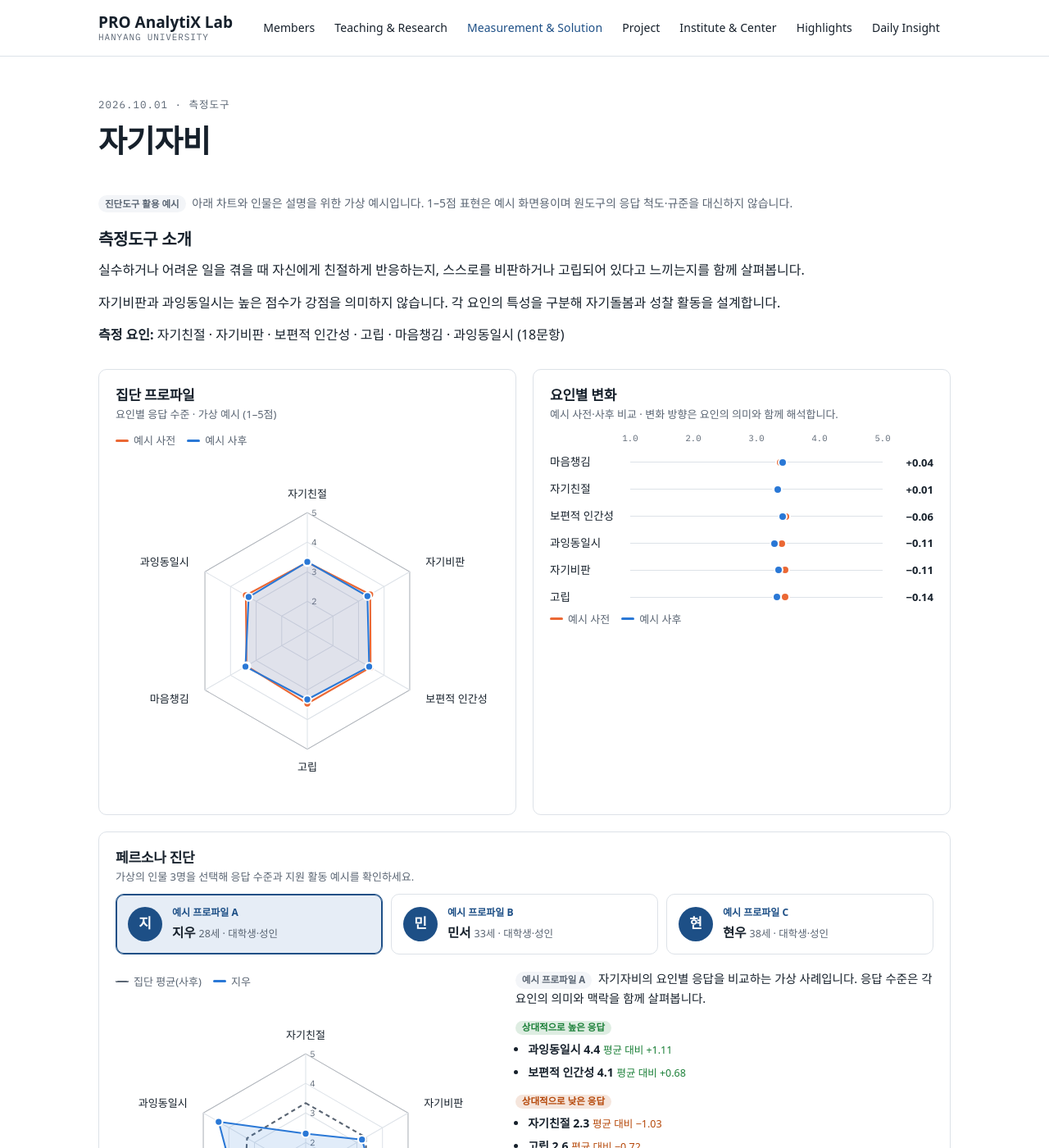
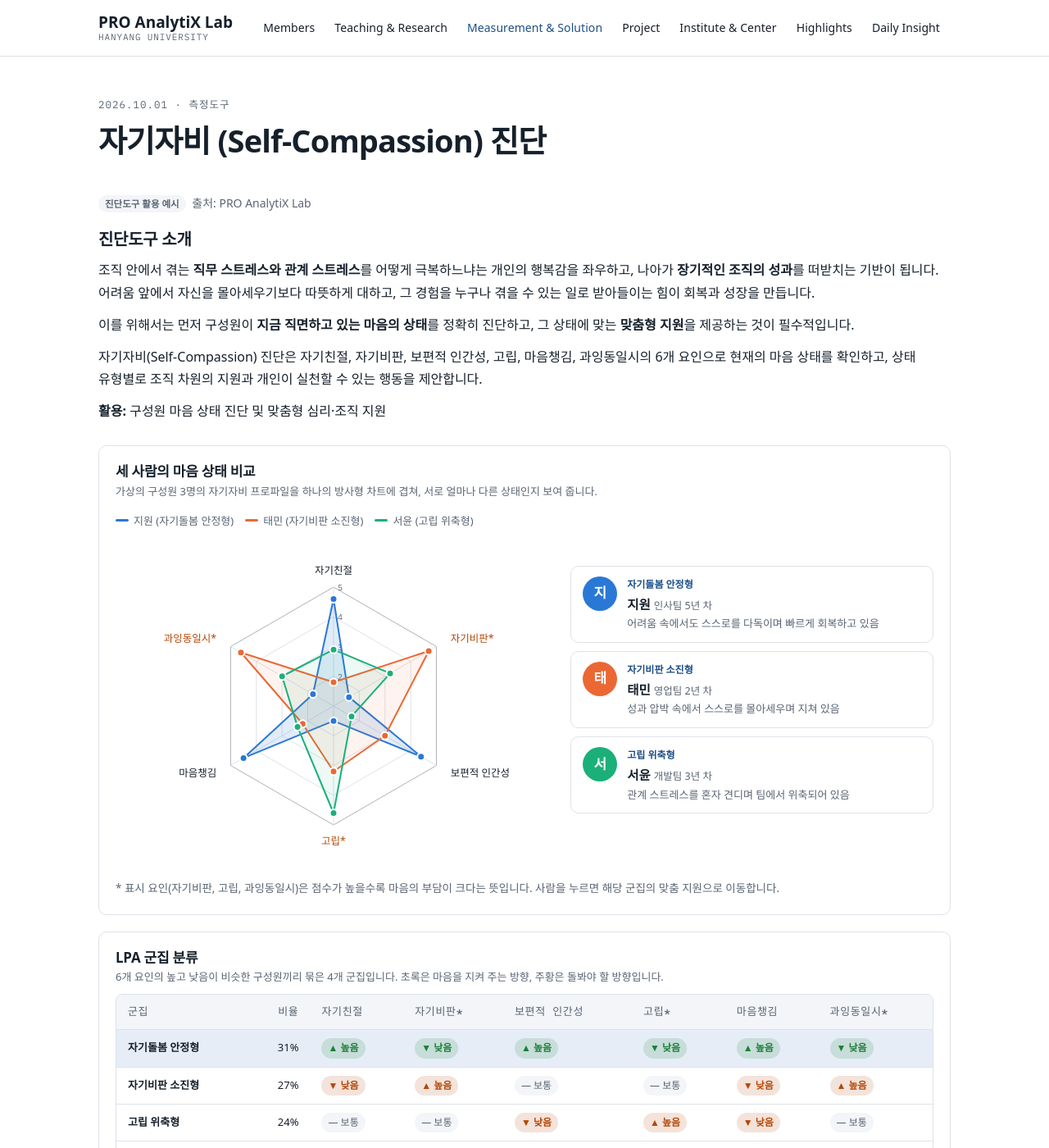
Before and after one commit to drsprolab/drsprolab.github.io, a Jekyll site: the page built from _posts/2026-10-01-self-compassion-report.md, in a window 1280 px wide and 1400 px high. Shown: the whole window at 82% size. Built offline with Jekyll 4.4.1, drawn with Linux system fonts in a browser that asks for light colours; some web fonts are replaced; some of the changed text lies outside the part shown.

Commit message:
Measurement: 자기자비를 '자기자비 (Self-Compassion) 진단'으로 재구성
- 직무·관계 스트레스 극복이 개인의 행복감과 장기적 조직 성과의 기반이라는 관점으로 소개
- 세 페르소나를 하나의 방사형 차트에 겹쳐 극명하게 다른 마음 상태 비교
- LPA 4개 군집의 요인 조합(높음/보통/낮음) 표와 군집별 조직 지원·개인 행동 조언
- References에 APA 양식과 Crossref로 확인한 DOI 추가

Co-Authored-By: Claude Opus 5.5 <noreply@anthropic.com>

```diff
--- a/_posts/2026-10-01-self-compassion-report.md
+++ b/_posts/2026-10-01-self-compassion-report.md
@@ -1,19 +1,52 @@
 ---
-layout: "post"
-title: "자기자비"
-category: "측정도구"
+layout: post
+title: "자기자비 (Self-Compassion) 진단"
+category: 측정도구
 wide: true
 measurement_order: 6
-measurement_target: "대학생·성인"
-measurement_factors: "6개 요인 · 18문항"
-measurement_summary: "어려움을 겪을 때 자신을 대하는 태도와 감정을 바라보는 방식을 살펴봅니다."
-measurement_id: "self-compassion"
-measurement_intro: "실수하거나 어려운 일을 겪을 때 자신에게 친절하게 반응하는지, 스스로를 비판하거나 고립되어 있다고 느끼는지를 함께 살펴봅니다."
-measurement_interpretation: "자기비판과 과잉동일시는 높은 점수가 강점을 의미하지 않습니다. 각 요인의 특성을 구분해 자기돌봄과 성찰 활동을 설계합니다."
-measurement_factor_names: ["자기친절", "자기비판", "보편적 인간성", "고립", "마음챙김", "과잉동일시"]
-measurement_item_count: 18
-measurement_references: ["배재현, 송지훈, 홍소정 (2024). 한국판 자기자비 상태 측정도구의 타당화 연구: 대학생과 성인을 중심으로. 사회과학연구, 17(2), 7–45.", "Neff, K. D., Tóth-Király, I., Knox, M. C., Kuchar, A., & Davidson, O. (2021). The development and validation of the State Self-Compassion Scale (long- and short form). Mindfulness, 12(1), 121–140."]
-measurement_source: "https://docs.google.com/spreadsheets/d/1twM_INCFhfnc6V8ULp8BNrog4v_2Rf6F/edit?gid=1468569285#gid=1468569285"
+measurement_badge: 마음 상태 진단
+measurement_target: 조직 구성원
+measurement_factors: 6개 요인 · 18문항
+measurement_summary: 구성원이 지금 직면한 마음의 상태를 진단하고, 직무·관계 스트레스를 극복할 수 있도록 맞춤형 지원을 제안합니다.
+measurement_use: 구성원 마음 상태 진단 및 맞춤형 심리·조직 지원
 ---
 
-{% include measurement-report.html %}
+<p class="report-source"><span class="chip">진단도구 활용 예시</span> 출처: PRO AnalytiX Lab</p>
+
+<div class="report-intro">
+  <h2>진단도구 소개</h2>
+  <p>조직 안에서 겪는 <strong>직무 스트레스와 관계 스트레스</strong>를 어떻게 극복하느냐는 개인의 행복감을 좌우하고, 나아가 <strong>장기적인 조직의 성과</strong>를 떠받치는 기반이 됩니다. 어려움 앞에서 자신을 몰아세우기보다 따뜻하게 대하고, 그 경험을 누구나 겪을 수 있는 일로 받아들이는 힘이 회복과 성장을 만듭니다.</p>
+  <p>이를 위해서는 먼저 구성원이 <strong>지금 직면하고 있는 마음의 상태</strong>를 정확히 진단하고, 그 상태에 맞는 <strong>맞춤형 지원</strong>을 제공하는 것이 필수적입니다.</p>
+  <p>자기자비(Self-Compassion) 진단은 자기친절, 자기비판, 보편적 인간성, 고립, 마음챙김, 과잉동일시의 6개 요인으로 현재의 마음 상태를 확인하고, 상태 유형별로 조직 차원의 지원과 개인이 실천할 수 있는 행동을 제안합니다.</p>
+  <p><strong>활용:</strong> 구성원 마음 상태 진단 및 맞춤형 심리·조직 지원</p>
+</div>
+
+<div class="report" id="sc-report" data-src="{{ '/assets/data/sc-profiles.json' | relative_url }}">
+  <section class="panel">
+    <h2 class="panel-title">세 사람의 마음 상태 비교</h2>
+    <p class="panel-sub">가상의 구성원 3명의 자기자비 프로파일을 하나의 방사형 차트에 겹쳐, 서로 얼마나 다른 상태인지 보여 줍니다.</p>
+    <div class="sc-compare">
+      <div><div class="legend" id="sc-legend"></div><div class="radar-box" id="sc-radar"></div></div>
+      <div class="sc-persona-list" id="sc-persona-list"></div>
+    </div>
+    <p class="lvr-note">* 표시 요인(자기비판, 고립, 과잉동일시)은 점수가 높을수록 마음의 부담이 크다는 뜻입니다. 사람을 누르면 해당 군집의 맞춤 지원으로 이동합니다.</p>
+  </section>
+
+  <section class="panel">
+    <h2 class="panel-title">LPA 군집 분류</h2>
+    <p class="panel-sub">6개 요인의 높고 낮음이 비슷한 구성원끼리 묶은 4개 군집입니다. 초록은 마음을 지켜 주는 방향, 주황은 돌봐야 할 방향입니다.</p>
+    <div id="sc-pattern"></div>
+  </section>
+
+  <section class="panel persona-panel" id="sc-solution-panel">
+    <h2 class="panel-title">군집별 맞춤 지원</h2>
+    <p class="panel-sub">군집을 누르면 상태 설명, 조직 내 지원 요소, 현 상태를 극복하는 데 도움이 되는 행동 조언이 나옵니다.</p>
+    <div class="persona-cards lm-cards" id="sc-clusters" role="tablist" aria-label="군집 선택"></div>
+    <div class="persona-result" id="sc-solution" role="tabpanel" aria-live="polite"></div>
+  </section>
+</div>
+<div class="viz-tip" id="sc-tip" role="tooltip" hidden></div>
+
+<script src="{{ '/assets/js/sc-report.js' | relative_url }}?v={{ site.time | date: '%s' }}" defer></script>
+
+<div class="report-intro"><h2>References</h2><div class="references"><p>배재현, 송지훈, 홍소정 (2024). 한국판 자기자비 상태 측정도구의 타당화 연구: 대학생과 성인을 중심으로. <em>사회과학연구, 17</em>(2), 7–45.</p><p>Neff, K. D., Tóth-Király, I., Knox, M. C., Kuchar, A., &amp; Davidson, O. (2021). The development and validation of the State Self-Compassion Scale (long- and short form). <em>Mindfulness, 12</em>(1), 121–140. https://doi.org/10.1007/s12671-020-01505-4</p></div><p>세 사람과 군집 점수는 모두 LPA 결과를 설명하기 위한 가상 예시입니다.</p></div>
--- a/assets/css/style.css
+++ b/assets/css/style.css
@@ -827,3 +827,19 @@ tfoot td { font-weight: 600; border-bottom: 0; }
 /* APA References: 내어쓰기 */
 .references { display: grid; gap: 8px; font-size: 14px; line-height: 1.65; }
 .references p { margin: 0; padding-left: 2em; text-indent: -2em; overflow-wrap: anywhere; max-width: none; }
+
+/* ---- 자기자비 진단 ---- */
+.sc-compare { display: grid; grid-template-columns: minmax(0, 1.2fr) minmax(0, 1fr); gap: 24px; align-items: center; }
+@media (max-width: 860px) { .sc-compare { grid-template-columns: 1fr; } }
+.sc-persona-list { display: grid; gap: 10px; }
+.sc-pcard { all: unset; box-sizing: border-box; display: flex; gap: 12px; align-items: flex-start; padding: 12px 14px; border: 1px solid var(--line); border-radius: 10px; cursor: pointer; }
+.sc-pcard:hover { border-color: var(--accent); }
+.sc-pcard:focus-visible { outline: 2px solid var(--accent); outline-offset: 2px; }
+.sc-state { font-size: 13px; color: var(--muted); line-height: 1.5; }
+.sc-av-s1 { background: var(--series-1); } .sc-av-s2 { background: var(--series-2); } .sc-av-s3 { background: var(--series-3); } .sc-av-s4 { background: var(--series-4); }
+.sc-pattern td, .sc-pattern th { white-space: nowrap; font-size: 13px; }
+.sc-pattern tr[data-pid] { cursor: pointer; }
+.sc-pattern tr.is-sel td { background: var(--accent-soft); }
+.sc-cell { display: inline-block; padding: 2px 8px; border-radius: 999px; background: var(--tint); color: var(--muted); font-size: 12px; }
+.sc-cell.good { background: color-mix(in srgb, var(--good) 15%, transparent); color: var(--good); font-weight: 600; }
+.sc-cell.bad { background: color-mix(in srgb, var(--warn) 15%, transparent); color: var(--warn); font-weight: 600; }
--- /dev/null
+++ b/assets/data/sc-profiles.json
@@ -0,0 +1,158 @@
+{
+ "note": "가상의 예시 데이터입니다.",
+ "factors": [
+  "자기친절",
+  "자기비판",
+  "보편적 인간성",
+  "고립",
+  "마음챙김",
+  "과잉동일시"
+ ],
+ "negative": [
+  "자기비판",
+  "고립",
+  "과잉동일시"
+ ],
+ "profiles": [
+  {
+   "id": "P1",
+   "name": "자기돌봄 안정형",
+   "share": 0.31,
+   "mean": [
+    4.4,
+    1.98,
+    4.2,
+    1.9,
+    4.36,
+    1.97
+   ],
+   "summary": "어려운 일을 겪어도 스스로를 다정하게 대하고, 누구나 실수할 수 있다고 받아들입니다. 감정을 한 걸음 떨어져 바라볼 수 있어 직무·관계 스트레스에서 회복이 빠릅니다.",
+   "org": [
+    "동료 지지 모임의 리더나 멘토 역할을 맡겨 회복 경험을 조직에 나누기",
+    "높은 회복력이 과도한 업무 배정으로 이어지지 않도록 업무량 점검"
+   ],
+   "self": [
+    "지금의 자기돌봄 습관(휴식, 감정 기록 등)을 꾸준히 유지하기",
+    "힘들어하는 동료에게 판단 없이 들어 주는 대화 상대 되어 주기"
+   ],
+   "n": 22
+  },
+  {
+   "id": "P2",
+   "name": "자기비판 소진형",
+   "share": 0.27,
+   "mean": [
+    2.31,
+    4.23,
+    3.11,
+    2.98,
+    2.35,
+    4.09
+   ],
+   "summary": "작은 실수에도 스스로를 강하게 비판하고, 부정적인 감정에 깊이 빠져듭니다. 성과에 대한 압박이 클 때 소진으로 이어질 위험이 큽니다.",
+   "org": [
+    "실수를 학습 기회로 다루는 피드백 문화와 관리자 코칭",
+    "직무 스트레스 상담(EAP)과 업무 우선순위 조정 지원"
+   ],
+   "self": [
+    "스스로를 비판하는 생각이 들 때 '친한 동료라면 뭐라고 말해 줄까?' 적어 보기",
+    "하루 5분 호흡이나 감정 이름 붙이기로 감정과 거리 두기 연습"
+   ],
+   "n": 19
+  },
+  {
+   "id": "P3",
+   "name": "고립 위축형",
+   "share": 0.24,
+   "mean": [
+    3.04,
+    3.09,
+    2.08,
+    4.32,
+    2.51,
+    3.21
+   ],
+   "summary": "어려움을 나만 겪는다고 느끼며 혼자 견디려 합니다. 관계 스트레스를 털어놓지 못해 팀 안에서 점점 위축될 수 있습니다.",
+   "org": [
+    "팀 안에 안전하게 어려움을 나눌 수 있는 정기 체크인 시간 마련",
+    "동료 멘토(버디) 연결과 소규모 모임으로 관계망 넓히기"
+   ],
+   "self": [
+    "힘든 일이 있을 때 믿을 만한 동료 한 명에게 먼저 이야기해 보기",
+    "'다른 사람도 이런 경험을 할 수 있다'는 점을 떠올리며 경험 나누기 모임 참여"
+   ],
+   "n": 17
+  },
+  {
+   "id": "P4",
+   "name": "양가 갈등형",
+   "share": 0.18,
+   "mean": [
+    4.07,
+    4.03,
+    3.58,
+    2.35,
+    3.54,
+    3.58
+   ],
+   "summary": "스스로를 다독이려는 마음과 비판하는 마음이 함께 강하게 나타납니다. 상황에 따라 기복이 커서 안정적으로 회복하기 어렵습니다.",
+   "org": [
+    "감정 기복이 큰 시기(평가·마감 등)에 관리자와 짧은 1:1 대화 기회 제공",
+    "마음챙김·자기자비 프로그램 같은 정기 교육 기회 제공"
+   ],
+   "self": [
+    "자기비판과 자기친절이 동시에 떠오를 때 둘 다 적어 보고 균형 찾기",
+    "하루를 마치며 잘한 일 한 가지와 힘들었던 일 한 가지를 함께 기록"
+   ],
+   "n": 12
+  }
+ ],
+ "personas": [
+  {
+   "id": "A",
+   "name": "지원",
+   "role": "인사팀 5년 차",
+   "profile": "P1",
+   "scores": [
+    4.6,
+    1.6,
+    4.4,
+    1.5,
+    4.5,
+    1.8
+   ],
+   "state": "어려움 속에서도 스스로를 다독이며 빠르게 회복하고 있음"
+  },
+  {
+   "id": "B",
+   "name": "태민",
+   "role": "영업팀 2년 차",
+   "profile": "P2",
+   "scores": [
+    1.8,
+    4.7,
+    3.0,
+    3.2,
+    2.2,
+    4.6
+   ],
+   "state": "성과 압박 속에서 스스로를 몰아세우며 지쳐 있음"
+  },
+  {
+   "id": "C",
+   "name": "서윤",
+   "role": "개발팀 3년 차",
+   "profile": "P3",
+   "scores": [
+    2.9,
+    3.2,
+    1.7,
+    4.6,
+    2.4,
+    3.0
+   ],
+   "state": "관계 스트레스를 혼자 견디며 팀에서 위축되어 있음"
+  }
+ ],
+ "n": 70
+}
--- /dev/null
+++ b/assets/js/sc-report.js
@@ -0,0 +1,119 @@
+// 자기자비(Self-Compassion) 진단 리포트: 3명 페르소나 비교 레이더, LPA 군집 패턴, 군집별 맞춤 지원.
+// 데이터: assets/data/sc-profiles.json (가상 예시)
+(function () {
+  var root = document.getElementById('sc-report');
+  if (!root) return;
+  var tip = document.getElementById('sc-tip');
+  var F, NEG, profiles, personas, N, sel = null;
+  var CLS = ['s1', 's2', 's3', 's4'];
+
+  function mean(a) { return a.reduce(function (s, v) { return s + v; }, 0) / a.length; }
+  function f2(v) { return v.toFixed(2); }
+  function esc(s) { return String(s).replace(/[&<>"]/g, function (c) { return { '&': '&amp;', '<': '&lt;', '>': '&gt;', '"': '&quot;' }[c]; }); }
+  function neg(f) { return NEG.indexOf(f) >= 0; }
+  function lvl(v) { return v >= 3.7 ? 'hi' : v <= 2.6 ? 'lo' : 'mid'; }
+
+  function radar(series, label) {
+    var n = F.length, W = 460, H = 410, cx = W / 2, cy = H / 2 + 4, R = 145;
+    function pt(i, v) { var a = -Math.PI / 2 + i * 2 * Math.PI / n, r = R * (v - 1) / 4; return [cx + r * Math.cos(a), cy + r * Math.sin(a)]; }
+    var s = '<svg viewBox="0 0 ' + W + ' ' + H + '" class="radar" role="img" aria-label="' + esc(label) + '">';
+    for (var g = 1; g <= 5; g++) {
+      s += '<polygon points="' + F.map(function (_, i) { return pt(i, g).join(','); }).join(' ') + '" class="rd-grid' + (g === 5 ? ' rd-outer' : '') + '"/>';
+      if (g > 1) { var p0 = pt(0, g); s += '<text x="' + (p0[0] + 5) + '" y="' + (p0[1] + 4) + '" class="rd-tick">' + g + '</text>'; }
+    }
+    F.forEach(function (name, i) {
+      var e = pt(i, 5), l = pt(i, 5.55);
+      s += '<line x1="' + cx + '" y1="' + cy + '" x2="' + e[0] + '" y2="' + e[1] + '" class="rd-axis"/>';
+      var anchor = Math.abs(l[0] - cx) < 8 ? 'middle' : (l[0] > cx ? 'start' : 'end');
+      s += '<text x="' + l[0] + '" y="' + (l[1] + 4) + '" text-anchor="' + anchor + '" class="rd-label' + (neg(name) ? ' rd-burden' : '') + '">' + esc(name) + (neg(name) ? '*' : '') + '</text>';
+    });
+    series.forEach(function (se) { s += '<polygon points="' + se.values.map(function (v, i) { return pt(i, v).join(','); }).join(' ') + '" class="rd-area ' + se.cls + (se.dashed ? ' rd-dashed' : '') + '"/>'; });
+    series.forEach(function (se) {
+      if (se.dashed) return;
+      se.values.forEach(function (v, i) {
+        var p = pt(i, v);
+        s += '<circle cx="' + p[0] + '" cy="' + p[1] + '" r="4.5" class="rd-dot ' + se.cls + '"/>';
+        s += '<circle cx="' + p[0] + '" cy="' + p[1] + '" r="12" class="rd-hit" data-tip="' + esc(se.label + ' · ' + F[i] + ' ' + v.toFixed(1)) + '"/>';
+      });
+    });
+    return s + '</svg>';
+  }
+  function legend(items) {
+    return items.map(function (it) { return '<span class="lg"><span class="lg-key ' + it.cls + (it.dashed ? ' lg-dashed' : '') + '"></span>' + esc(it.label) + '</span>'; }).join('');
+  }
+  function profileOf(id) { return profiles.find(function (p) { return p.id === id; }); }
+
+  // ---------- 1. 페르소나 3명 비교 ----------
+  function renderPersonas() {
+    var series = personas.map(function (p, i) { return { label: p.name + ' (' + profileOf(p.profile).name + ')', values: p.scores, cls: CLS[i] }; });
+    document.getElementById('sc-legend').innerHTML = legend(series);
+    document.getElementById('sc-radar').innerHTML = radar(series, '세 페르소나의 자기자비 상태 비교');
+    document.getElementById('sc-persona-list').innerHTML = personas.map(function (p, i) {
+      var pr = profileOf(p.profile);
+      return '<button type="button" class="sc-pcard" data-pid="' + pr.id + '"><span class="persona-avatar sc-av-' + CLS[i] + '" aria-hidden="true">' + esc(p.name.slice(0, 1)) + '</span>' +
+        '<span class="persona-meta"><span class="persona-type">' + esc(pr.name) + '</span><span class="persona-name">' + esc(p.name) + ' <small>' + esc(p.role) + '</small></span>' +
+        '<span class="sc-state">' + esc(p.state) + '</span></span></button>';
+    }).join('');
+  }
+
+  // ---------- 2. LPA 군집 패턴 ----------
+  function renderPattern() {
+    var mark = { hi: '▲ 높음', mid: '— 보통', lo: '▼ 낮음' };
+    var h = '<div class="table-wrap"><table class="sc-pattern"><thead><tr><th>군집</th><th class="num">비율</th>' +
+      F.map(function (f) { return '<th>' + esc(f) + (neg(f) ? '*' : '') + '</th>'; }).join('') + '</tr></thead><tbody>';
+    profiles.forEach(function (p, i) {
+      h += '<tr data-pid="' + p.id + '" class="' + (sel === p.id ? 'is-sel' : '') + '"><td><span class="lg-key ' + CLS[i] + '"></span> <strong>' + esc(p.name) + '</strong></td><td class="num">' + Math.round(p.n / N * 100) + '%</td>' +
+        p.mean.map(function (v, j) {
+          var l = lvl(v), good = neg(F[j]) ? l === 'lo' : l === 'hi', bad = neg(F[j]) ? l === 'hi' : l === 'lo';
+          return '<td><span class="sc-cell ' + (good ? 'good' : bad ? 'bad' : '') + '" data-tip="' + esc(p.name + ' · ' + F[j] + ' 평균 ' + f2(v)) + '">' + mark[l] + '</span></td>';
+        }).join('') + '</tr>';
+    });
+    document.getElementById('sc-pattern').innerHTML = h + '</tbody></table></div>';
+  }
+
+  // ---------- 3. 군집별 맞춤 지원 ----------
+  function renderCards() {
+    document.getElementById('sc-clusters').innerHTML = profiles.map(function (p, i) {
+      return '<button type="button" class="persona-card" role="tab" aria-selected="' + (sel === p.id) + '" data-pid="' + p.id + '">' +
+        '<span class="persona-avatar sc-av-' + CLS[i] + '" aria-hidden="true">' + (i + 1) + '</span>' +
+        '<span class="persona-meta"><span class="persona-type">' + Math.round(p.n / N * 100) + '% · ' + p.n + '명</span><span class="persona-name">' + esc(p.name) + '</span></span></button>';
+    }).join('');
+  }
+  function renderSolution() {
+    var p = profileOf(sel), i = profiles.indexOf(p);
+    var all = F.map(function (_, j) { return mean(profiles.map(function (x) { return x.mean[j] * x.n; })) * profiles.length / N; });
+    var strong = [], weak = [];
+    F.forEach(function (f, j) { var l = lvl(p.mean[j]); var tag = f + (l === 'hi' ? ' 높음' : ' 낮음') + ' (' + p.mean[j].toFixed(1) + ')'; if (neg(f) ? l === 'lo' : l === 'hi') strong.push(tag); if (neg(f) ? l === 'hi' : l === 'lo') weak.push(tag); });
+    function block(title, tag, list) { return '<div class="pd-block"><h3>' + title + '</h3><ul class="pd-acts">' + list.map(function (a) { return '<li><span class="pd-tag">' + tag + '</span>' + esc(a) + '</li>'; }).join('') + '</ul></div>'; }
+    var series = [{ label: '전체 평균', values: all, cls: 'ref', dashed: true }, { label: p.name, values: p.mean, cls: CLS[i] }];
+    document.getElementById('sc-solution').innerHTML =
+      '<div class="pr-grid"><div><div class="legend">' + legend(series) + '</div><div class="radar-box">' + radar(series, p.name + ' 군집 평균') + '</div></div>' +
+      '<div class="pr-diag"><div class="la-level"><span class="la-level-k">군집</span><strong class="lm-pname">' + esc(p.name) + '</strong><span class="la-level-type">' + Math.round(p.n / N * 100) + '%</span></div>' +
+      '<p class="pr-summary">' + esc(p.summary) + '</p>' +
+      '<div class="la-combo"><div class="pd-block"><h3><span class="chip good">지켜 주는 힘</span></h3><ul>' + (strong.length ? strong : ['뚜렷하게 높은 요인 없음']).map(function (t) { return '<li>' + esc(t) + '</li>'; }).join('') + '</ul></div>' +
+      '<div class="pd-block"><h3><span class="chip warn">돌봐야 할 부분</span></h3><ul>' + (weak.length ? weak : ['뚜렷하게 취약한 요인 없음']).map(function (t) { return '<li>' + esc(t) + '</li>'; }).join('') + '</ul></div></div>' +
+      block('조직 내 지원 요소', '조직', p.org) + block('현 상태를 극복하는 행동 조언', '개인', p.self) +
+      '</div></div>';
+  }
+  function select(id) {
+    sel = id; renderPattern(); renderCards(); renderSolution();
+  }
+
+  root.addEventListener('click', function (e) {
+    var b = e.target.closest('[data-pid]'); if (!b) return;
+    select(b.dataset.pid);
+    if (b.classList.contains('sc-pcard') || b.tagName === 'TR') document.getElementById('sc-solution-panel').scrollIntoView({ behavior: 'smooth', block: 'start' });
+  });
+  root.addEventListener('mousemove', function (e) {
+    var t = e.target.closest('[data-tip]');
+    if (!t) { tip.hidden = true; return; }
+    tip.textContent = t.getAttribute('data-tip'); tip.hidden = false;
+    tip.style.left = Math.min(e.clientX + 14, window.innerWidth - tip.offsetWidth - 8) + 'px'; tip.style.top = (e.clientY + 14) + 'px';
+  });
+  root.addEventListener('mouseleave', function () { tip.hidden = true; });
+
+  fetch(root.dataset.src).then(function (r) { return r.json(); }).then(function (d) {
+    F = d.factors; NEG = d.negative; profiles = d.profiles; personas = d.personas; N = d.n;
+    sel = profiles[0].id; renderPersonas(); select(sel);
+  }).catch(function () { root.innerHTML = '<p class="report-foot">데이터를 불러오지 못했습니다.</p>'; });
+})();
```
